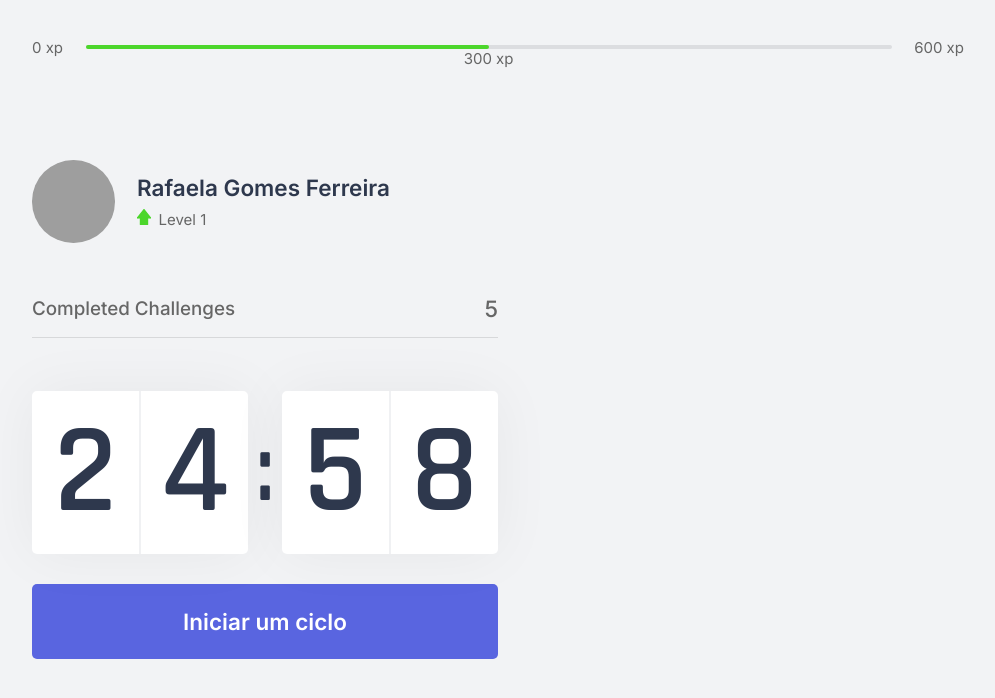
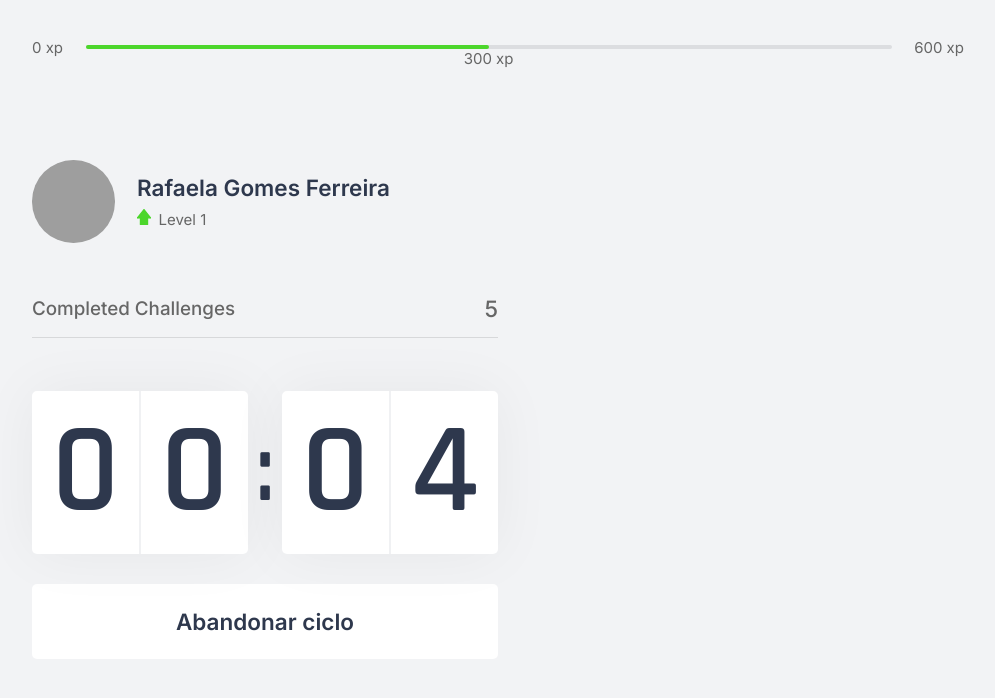
Before and after one commit to Rafahh97/NLW4-MoveIt, a Next.js app: page / in a window 1280 px wide. Both pictures are taken after a click on the button "Iniciar um ciclo". Shown: the top 698 px of the page, without its empty margins (142-1137 px from the left). Built offline with nearby package versions, Linux system fonts and the light colour scheme; grey boxes are pictures that could not be loaded.

Commit message:
improve countdown button

```diff
--- a/src/Components/Countdown.tsx
+++ b/src/Components/Countdown.tsx
@@ -1,9 +1,12 @@
 import { useState, useEffect } from 'react'
 import styles from '../styles/components/Countdown.module.css'
 
+let countdownTimeout: NodeJS.Timeout;
+
 export function Countdown(){
-    const [time, setTime] = useState(25 * 60)
-    const [active, setActive] = useState(false);
+    const [time, setTime] = useState(0.1 * 60)
+    const [isActive, setIsActive] = useState(false);
+    const [hasFinished, setHasFinished] = useState(false);
 
     const minutes = Math.floor(time/60);
     const seconds = time % 60;
@@ -12,16 +15,25 @@ export function Countdown(){
     const [secondLeft, secondRight] = String(seconds).padStart(2, '0').split('');
 
     function startCountdown(){
-        setActive(true);
+        setIsActive(true);
+    }
+
+    function resetCountdown(){
+        clearTimeout(countdownTimeout);
+        setIsActive(false);
+        setTime(0.1 * 60);
     }
 
     useEffect(() => {
-        if (active && time > 0) {
-          setTimeout(() => {
+        if (isActive && time > 0) {
+          countdownTimeout = setTimeout(() => {
             setTime(time - 1);
           }, 1000)
+        } else if (isActive && time == 0){
+            setHasFinished(true);
+            setIsActive(false);
         }
-    }, [active, time])
+    }, [isActive, time])
 
     return(
         <div>
@@ -37,11 +49,34 @@ export function Countdown(){
                 </div>
             </div>
 
-            <button type="button"
-            className={styles.countdownButton}
-            onClick={startCountdown}>
-                Iniciar um ciclo
-            </button>
+            {hasFinished ? (
+                <button
+                disabled
+                className={styles.countdownButton}
+                >
+                    Ciclo encerrado
+                </button>
+            ) : (
+                <>
+                    {isActive ? (
+                    <button
+                      type="button"
+                      className={`${styles.countdownButton} ${styles.countdownButtonActive}`}
+                      onClick={resetCountdown}>
+                      Abandonar ciclo
+                    </button>
+                    ) : (
+                    <button
+                      type="button"
+                      className={styles.countdownButton}
+                      onClick={startCountdown}>
+                      Iniciar um ciclo
+                    </button>
+                    )}
+                </>
+            )}
+
+
         </div>
     )
 }
--- a/src/styles/components/Countdown.module.css
+++ b/src/styles/components/Countdown.module.css
@@ -49,6 +49,19 @@
 
     transition: background-color 0.2s;
 }
-.countdownButton:hover{
+.countdownButton:not(:disabled):hover{
     background: var(--blue-dark);
 }
+.countdownButtonActive{
+    background: var(--white);
+    color: var(--title);
+}
+.countdownButtonActive:not(:disabled):hover{
+    background: var(--red);
+    color: var(--white);
+}
+.countdownButton:disabled{
+    background: var(--white);
+    color: var(--text);
+    cursor: not-allowed;
+}
```
